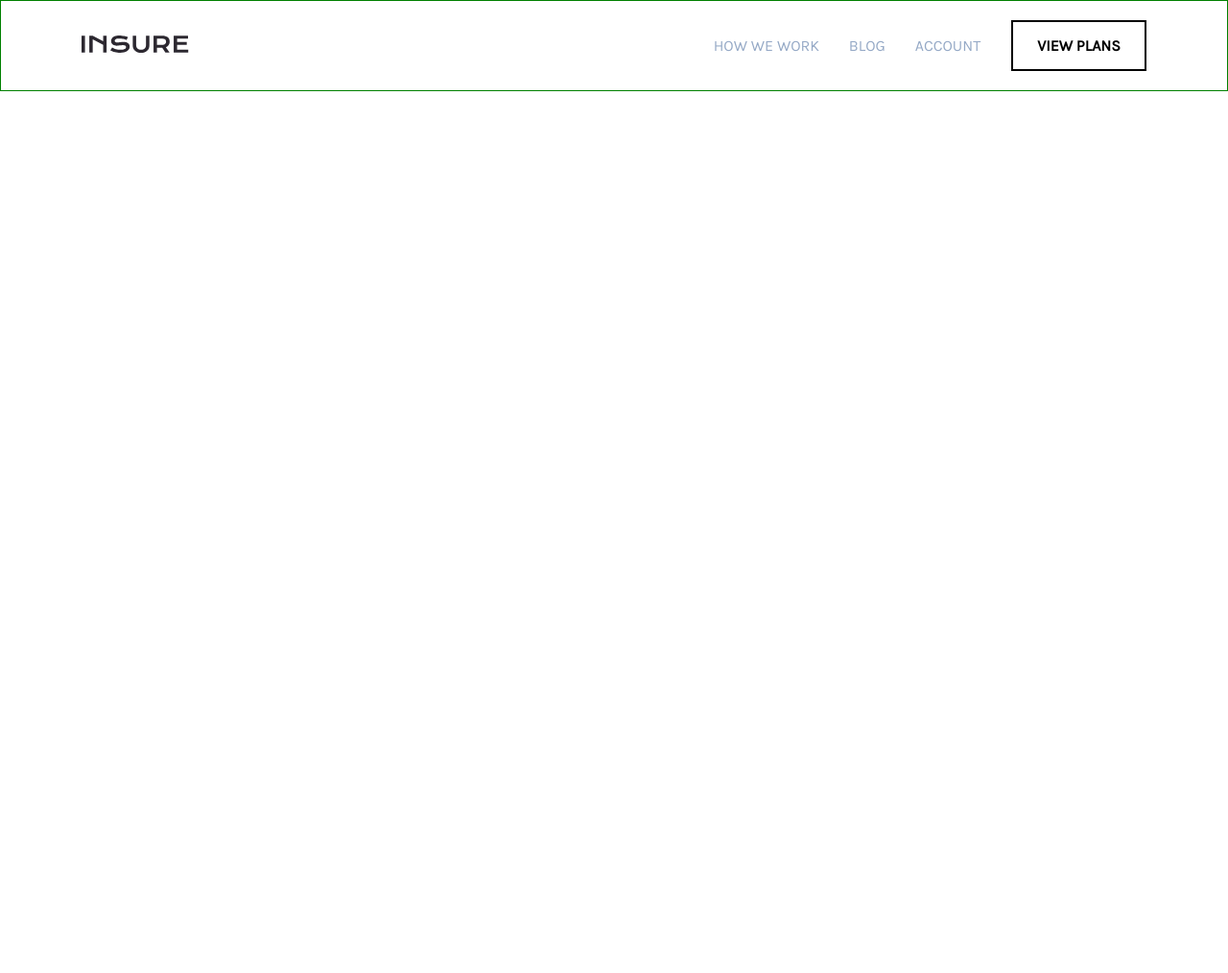
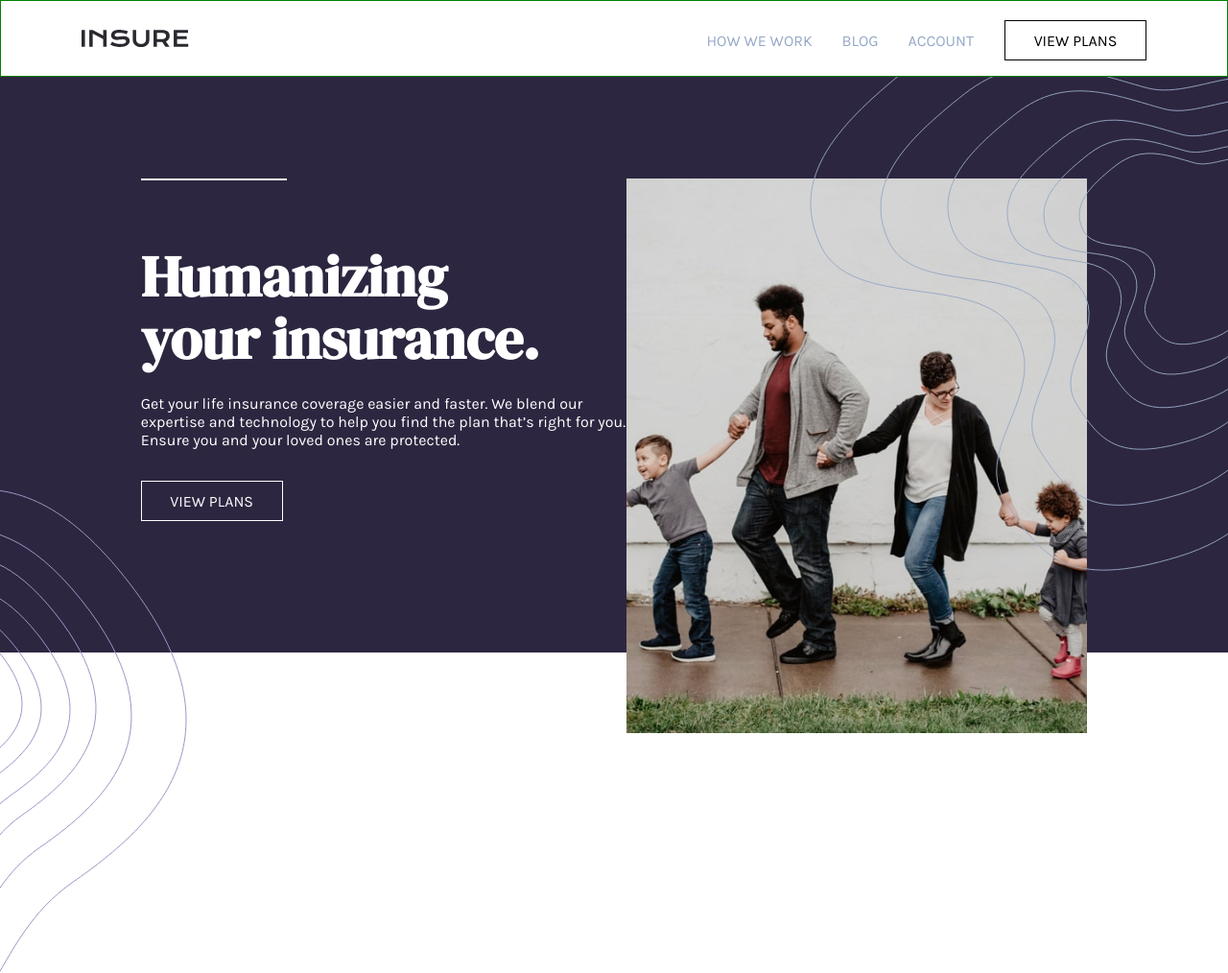
Before and after one commit to josh-boat365/insure-landing-page, a plain HTML site: page index.html in a window 1280 px wide. Shown: the whole page at 96% size. Before the commit the page ends 800 px from the top, so only its background shows below. Drawn offline with Linux system fonts and the light colour scheme.

Commit message:
progress update - hero section
added the hero section to the navbar

```diff
--- a/index.html
+++ b/index.html
@@ -20,6 +20,9 @@
 
     <link rel="preconnect" href="https://fonts.gstatic.com">
     <link href="https://fonts.googleapis.com/css2?family=Karla&display=swap" rel="stylesheet">
+
+    <link rel="preconnect" href="https://fonts.gstatic.com">
+    <link href="https://fonts.googleapis.com/css2?family=DM+Serif+Display&display=swap" rel="stylesheet">
 
 </head>
 
@@ -44,15 +47,32 @@
             </div>
         </nav>
     </header>
+    <div class="hero">
+
+        <div class="patterns">
+            <img src="./images/bg-pattern-intro-right-desktop.svg" alt="pattern-top-right" class="top-right">
+            <img src="./images/bg-pattern-intro-left-desktop.svg" alt="pattern-bottom-left" class="bottom-left">
+        </div>
+
+        <div class="content">
+
+            <div class="about">
+                <div class="hr"></div>
+                <h1 class="headings">Humanizing <br>your insurance.</h1>
+                <p>Get your life insurance coverage easier and faster. We blend our expertise and technology to help you find the plan that’s right for you. Ensure you and your loved ones are protected.</p>
+                <a href="#" class="button">View plans</a>
+            </div>
+
+            <div class="photo">
+                <img src="./images/image-intro-desktop.jpg" alt="family photo" class="fam-pic">
+            </div>
+
+        </div>
 
 
-    <!-- Humanizing your insurance.
+    </div>
 
-  Get your life insurance coverage easier and faster. We blend our expertise
-  and technology to help you find the plan that’s right for you. Ensure you
-  and your loved ones are protected.
-
-  View plans
+    <!--
 
   We’re different
 
@@ -102,9 +122,9 @@
   Licenses
 
 
-  <div class="attribution">
-    Challenge by <a href="https://www.frontendmentor.io?ref=challenge" target="_blank">Frontend Mentor</a>.
-    Coded by <a href="#">Your Name Here</a>.
+  <div class="attribution ">
+    Challenge by <a href="https://www.frontendmentor.io?ref=challenge " target="_blank ">Frontend Mentor</a>.
+    Coded by <a href="# ">Your Name Here</a>.
   </div> -->
 </body>
 
--- a/style/style.css
+++ b/style/style.css
@@ -13,10 +13,33 @@
     padding: 0;
     box-sizing: border-box;
     font-size: 16px;
+    font-family: 'Karla', sans-serif;
 }
+
+.headings {
+    font-weight: 700;
+    font-family: 'DM Serif Display', serif;
+    font-size: 60px;
+    line-height: 65px;
+}
+
+.button {
+    display: flex;
+    border: 1px solid black;
+    height: 42px;
+    width: 148px;
+    text-decoration: none;
+    color: black;
+    justify-content: center;
+    align-items: center;
+}
+
+
+/* Specific target elements */
 
 .header {
     border: 1px solid green;
+    height: 80px;
 }
 
 .header nav {
@@ -33,7 +56,6 @@
     display: flex;
     justify-content: space-between;
     align-items: center;
-    font-family: 'Karla', sans-serif;
     font-weight: 400;
 }
 
@@ -48,13 +70,76 @@
     margin-right: 27px;
 }
 
-.header nav .rhs .button {
-    padding: 15px 25px;
-    border: 2px solid black;
-    /* height: 40px;
-    width: 146px; */
-    text-align: center;
-    text-decoration: none;
-    color: black;
-    font-weight: 700;
+
+/* button specified in globals*/
+
+.hero {
+    height: 600px;
+    background: var(--DarkViolet);
 }
+
+.hero .patterns .top-right {
+    width: 436px;
+    /* width: 30.2567%; */
+    height: 515px;
+    position: absolute;
+    right: 0;
+}
+
+.hero .patterns .bottom-left {
+    position: absolute;
+    top: 510px;
+    width: 195px;
+    height: 504px;
+    /* float: left; */
+}
+
+.hero .content {
+    /* border: 1px solid yellow; */
+    color: white;
+    display: flex;
+    /* padding-top: 140px; */
+    padding-top: 106px;
+    width: 77.0833%;
+    /* width: 1110px; */
+    margin: 0 auto;
+}
+
+.hero .content .about {
+    width: 51.3465%;
+    /* border: 3px dotted blue; */
+}
+
+.hero .content .about .hr {
+    height: 2px;
+    width: 152px;
+    background: white;
+    margin-bottom: 68px;
+}
+
+.hero .content .about p {
+    margin-top: 25px;
+    font-family: 'Karla', sans-serif;
+    font-weight: 400;
+}
+
+.hero .content .about a {
+    margin-top: 33px;
+    color: white;
+    border-color: white;
+    text-transform: uppercase;
+}
+
+
+/* .hero .content .about h1 {
+
+} */
+
+.hero .content .photo {
+    width: 48.6535%;
+    /* border: 3px dotted green; */
+}
+
+.hero .content .photo .fam-pic {
+    width: 100%;
+}
```
